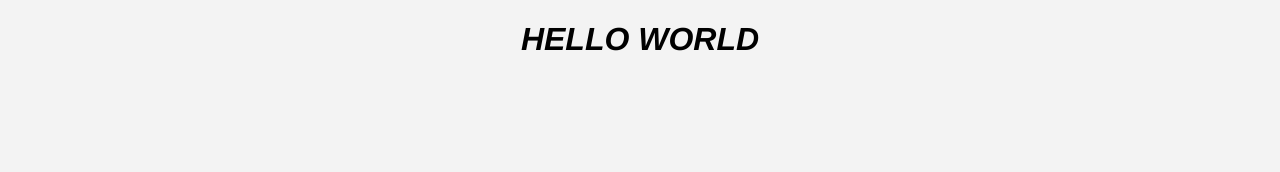
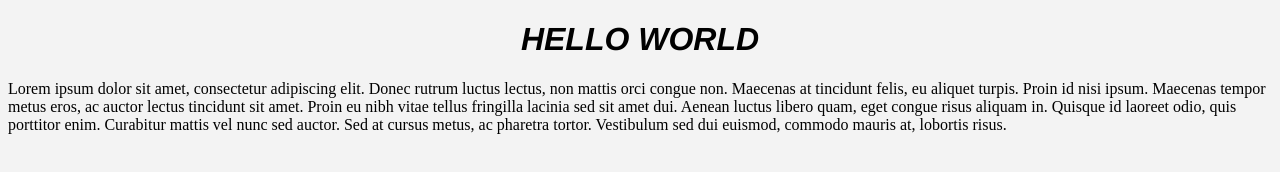
Before and after one commit to simon-jones/Hello-World, a plain HTML site: page index.html in a window 1280 px wide. Drawn offline with Linux system fonts and the light colour scheme.

Commit message:
Adding a paragraph

```diff
--- a/index.html
+++ b/index.html
@@ -6,6 +6,7 @@
 <body>
 
 <h1>Hello World</h1>
+<p>Lorem ipsum dolor sit amet, consectetur adipiscing elit. Donec rutrum luctus lectus, non mattis orci congue non. Maecenas at tincidunt felis, eu aliquet turpis. Proin id nisi ipsum. Maecenas tempor metus eros, ac auctor lectus tincidunt sit amet. Proin eu nibh vitae tellus fringilla lacinia sed sit amet dui. Aenean luctus libero quam, eget congue risus aliquam in. Quisque id laoreet odio, quis porttitor enim. Curabitur mattis vel nunc sed auctor. Sed at cursus metus, ac pharetra tortor. Vestibulum sed dui euismod, commodo mauris at, lobortis risus.</p>
 
 </body>
 </html>
```
